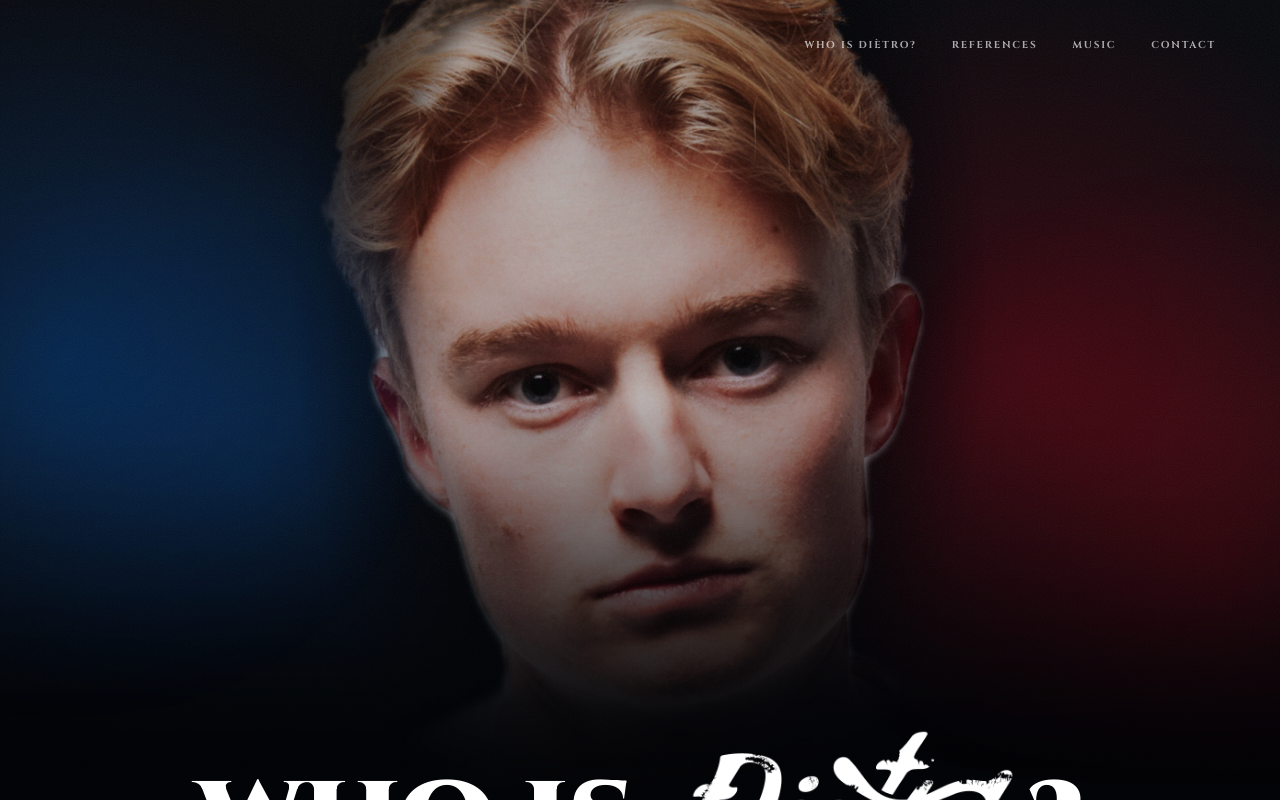
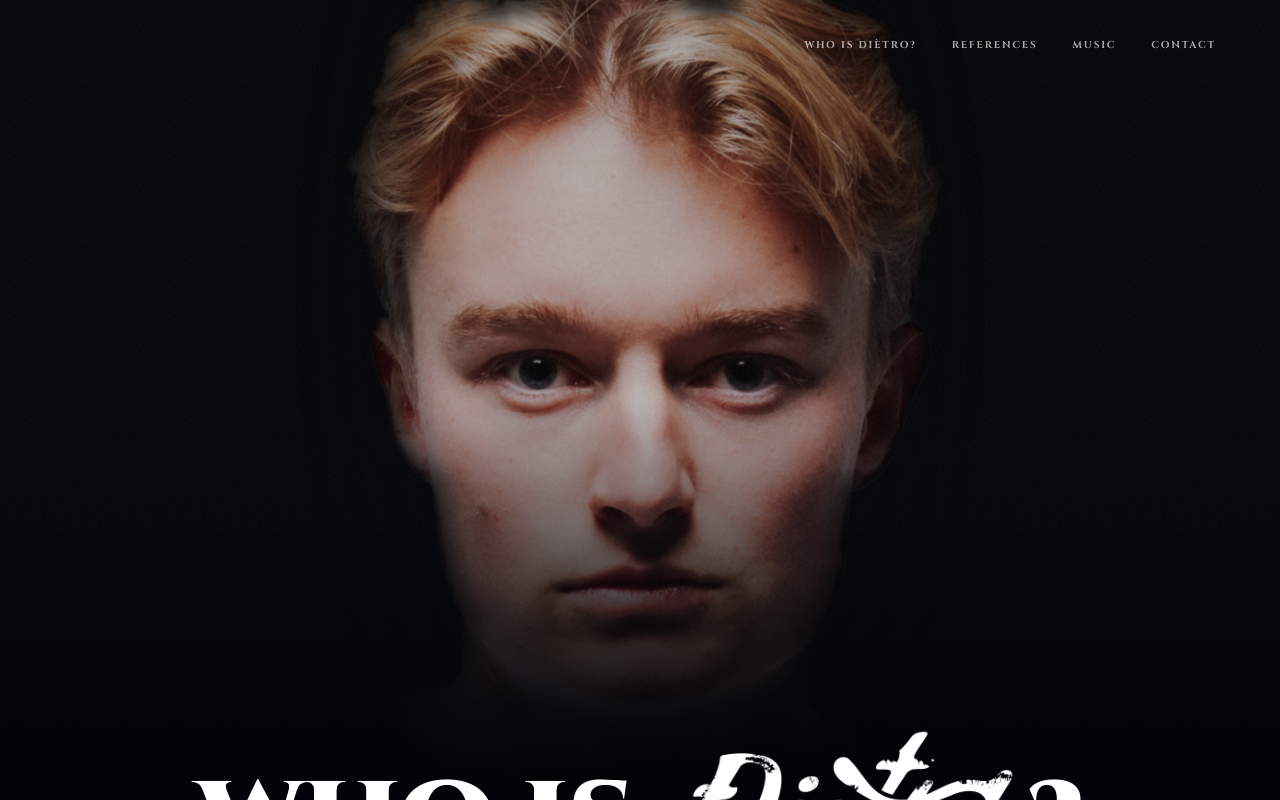
Before and after one commit to DieterTML/Di-tro-pitch-platform, a React (Vite) app: page / in a window 1280 px wide. Shown: the top 800 px of the page. Built offline with nearby package versions, Linux system fonts and the light colour scheme.

Commit message:
Fix main pic

```diff
--- a/src/components/Hero.jsx
+++ b/src/components/Hero.jsx
@@ -11,9 +11,6 @@ function Hero() {
 
       <div className="hero-overlay" />
 
-      <div className="hero-red-light" />
-      <div className="hero-blue-light" />
-
       <div className="hero-grain" />
 
       <h1 className="visually-hidden">Diètro</h1>
--- a/src/styles.css
+++ b/src/styles.css
@@ -230,18 +230,7 @@ a {
   position: absolute;
   inset: 0;
 
-  background:
-    radial-gradient(
-      circle at 20% 60%,
-      rgba(0, 118, 255, 0.2),
-      transparent 32%
-    ),
-    radial-gradient(
-      circle at 80% 45%,
-      rgba(255, 0, 26, 0.22),
-      transparent 35%
-    ),
-    #090b10;
+  background: var(--black);
 }
 
 .hero {
@@ -299,14 +288,6 @@ a {
   animation: hero-drift 24s ease-in-out infinite alternate;
 }
 
-.hero-blue-light {
-  animation: hero-breathe 5s ease-in-out infinite alternate;
-}
-
-.hero-red-light {
-  animation: hero-breathe 5s ease-in-out 1.5s infinite alternate;
-}
-
 @keyframes hero-drift {
   from {
     transform: scale(1);
@@ -314,12 +295,6 @@ a {
 
   to {
     transform: scale(1.06);
-  }
-}
-
-@keyframes hero-breathe {
-  to {
-    opacity: 0.55;
   }
 }
 
@@ -334,8 +309,6 @@ a {
 
 @media (prefers-reduced-motion: reduce) {
   .hero-media,
-  .hero-blue-light,
-  .hero-red-light,
   .hero-grain {
     animation: none;
   }
@@ -352,34 +325,6 @@ a {
     rgba(0, 0, 0, 0.15) 50%,
     rgba(3, 4, 7, 0.92) 88%,
     var(--black)
-  );
-}
-
-.hero-red-light,
-.hero-blue-light {
-  position: absolute;
-  z-index: 4;
-  inset: 0;
-
-  pointer-events: none;
-
-  -webkit-mask-image: linear-gradient(to bottom, black 55%, transparent 100%);
-  mask-image: linear-gradient(to bottom, black 55%, transparent 100%);
-}
-
-.hero-red-light {
-  background: radial-gradient(
-    circle at 95% 70%,
-    rgba(255, 0, 26, 0.34),
-    transparent 30%
-  );
-}
-
-.hero-blue-light {
-  background: radial-gradient(
-    circle at 5% 45%,
-    rgba(0, 118, 255, 0.32),
-    transparent 30%
   );
 }
 
```
Also changed, not shown: public/media/hero/main-presspic-hero.jpg.
